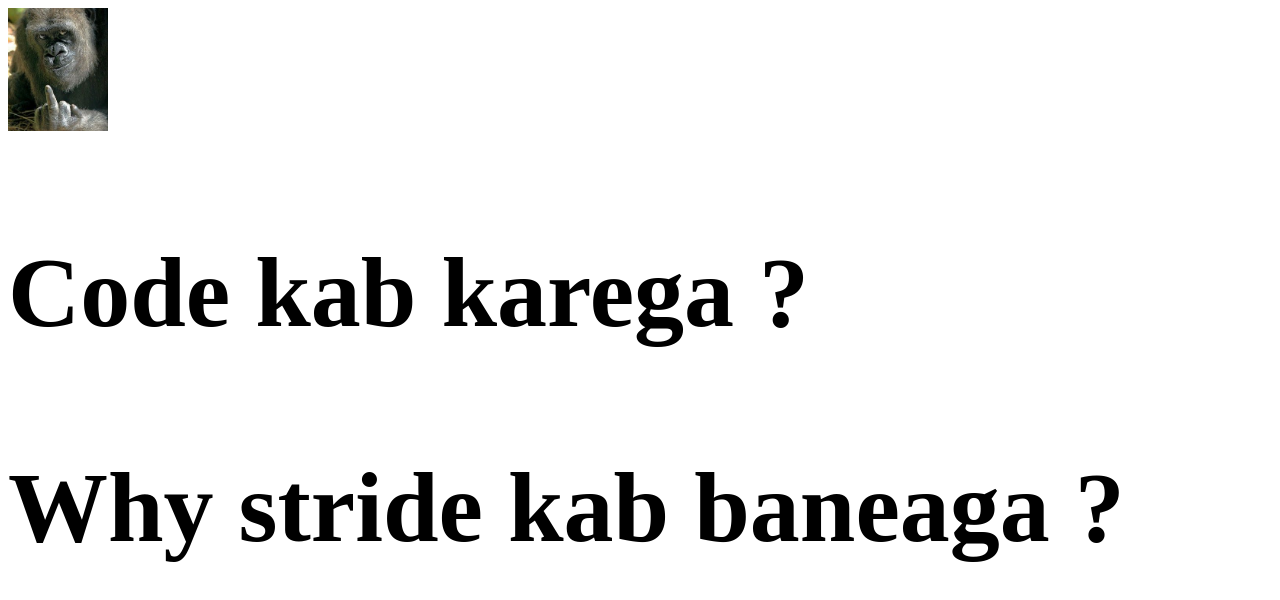
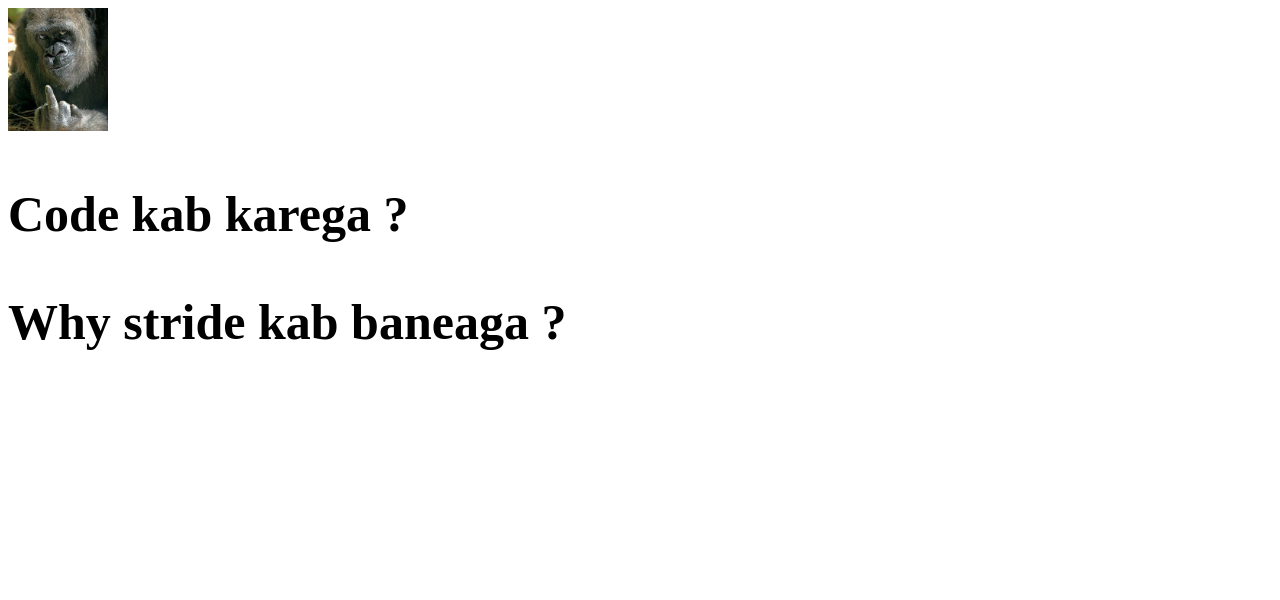
Before and after one commit to KnTanveer/Monkey-meme, a plain HTML site: page index.html in a window 1280 px wide. Drawn offline with Linux system fonts and the light colour scheme.

Commit message:
Update index.html

```diff
--- a/index.html
+++ b/index.html
@@ -5,7 +5,7 @@
   </head>
   <body>
     <img style="width: 100px;" src="download.jpg">
-    <p style="font-weight: 700; font-size: 100px;">Code kab karega ?</p>
-    <p style="font-weight: 700; font-size: 100px;">Why stride kab baneaga ?</p>
+    <p style="font-weight: 700; font-size: 50px;">Code kab karega ?</p>
+    <p style="font-weight: 700; font-size: 50px;">Why stride kab baneaga ?</p>
   </body>
 </html>
```
